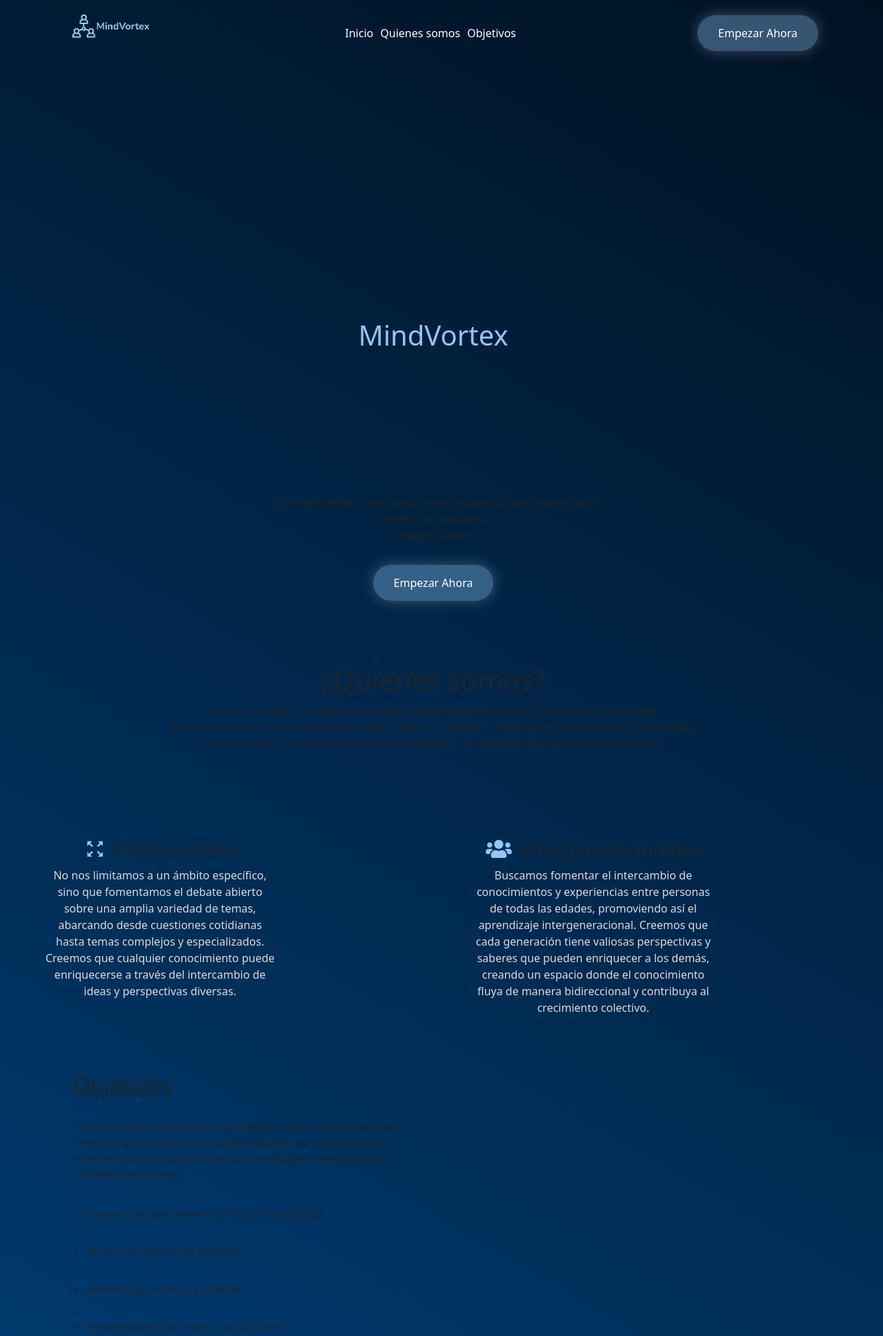
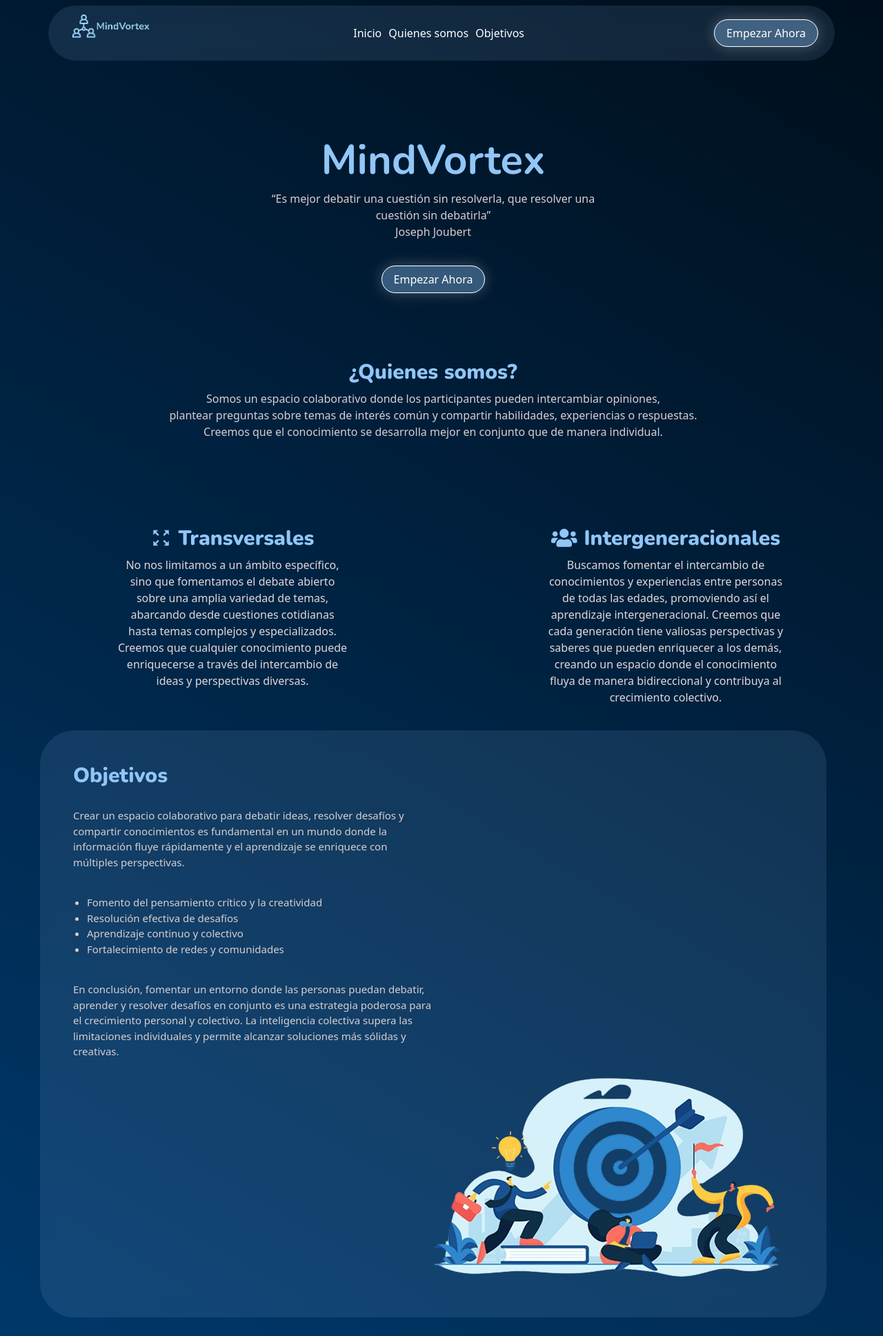
Before and after one commit to leywun17/MindVortex, a PHP site: page / in a window 1280 px wide. Shown: the top 1937 px of the page at 69% size. Run offline with PHP 8.4, Linux system fonts and the light colour scheme; some libraries are stand-ins or nearby versions.

Commit message:
Update style-principal.css

```diff
--- a/css/style-principal.css
+++ b/css/style-principal.css
@@ -11,7 +11,7 @@ body {
     height: 100vh;
     display: flex;
     flex-direction: column;
-    background: linear-gradient(210deg, #000000 20%, #00529C 100%);
+    background: linear-gradient(210deg, #000000 24%, #00529C 100%);
     background-size: 450% 450%;
     color: #fff;
     animation: gradientAnimation 5s ease;
@@ -19,36 +19,46 @@ body {
 
 @keyframes gradientAnimation {
     0% {
-        background-position: 0% 00%;
+        background-position: 0% 00% !important;
     }
     50% {
-        background-position: 100% 0%;
+        background-position: 100% 0% !important;
     }
     100% {
-        background-position: 0% 0%;
+        background-position: 0% 0% !important;
     }
 }
-
-
-header{
-    width: 100%;
-    display: flex;
-    align-items: center;
-    justify-content: space-evenly;
-    padding: 20px;
-    margin: 30px 5px 5px 0;
+.boton-header {
+    text-decoration: none;
+    color: #fff;
+    text-align: center;
+    width: auto;
+    cursor: pointer;
+    padding: 8px 17px;
+    background-color: rgba(145, 198, 247, 0.37);
+    border: 1px solid#fff !important;
+    border-radius: 50px;
+    font-size: 16px;
+    box-shadow: 0 0 20px rgba(255, 255, 255, 0.25);
 }
-
-.mobile{
-    display: none;
+.boton-header:hover{
+    color: #fff !important;
 }
-
-ul{
-    display: flex;
-    list-style: none;
-    gap: 32px;
+.contenedor-hero {
+    width: auto;
+    color: #91C6F7;
+    font-size: 60px;
+    font-family: nunito;
+    font-weight: 700;
+    margin-top: 100px;
 }
-
+.contenedor-hero-h1 {
+    width: auto;
+    color: #91c6f7;
+    font-size: 30px;
+    font-family: nunito;
+    font-weight: 850;
+}
 .links a {
     color: #fff;
     text-decoration: none;
@@ -77,100 +87,9 @@ ul{
     transform: scaleX(1);
     transform-origin: left;
 }
-
-.boton-header {
-    text-decoration: none;
-    color: #fff;
-    text-align: center;
-    width: auto;
-    cursor: pointer;
-    padding: 15px 30px;
-    background-color: rgba(145, 198, 247, 0.37);
-    border-radius: 50px;
-    font-size: 16px;
-    box-shadow: 0 0 20px rgba(255, 255, 255, 0.25);
+.letra {
+    color: rgb(214, 207, 207);
 }
-
-.boton-header:hover {
-    animation: shadow-pulse 1.5s infinite alternate linear;
-}
-
-@keyframes shadow-pulse {
-    0% {
-        box-shadow: 0 0 20px rgba(255, 255, 255, 0.25);
-        background-color: rgba(145, 198, 247, 0.37);
-    }
-    100% {
-        box-shadow: 0 0 30px rgba(255, 255, 255, 0.5);
-        background-color: rgba(145, 198, 247, 0.523);
-    }
-}
-
-.imagen-logo{
-    position: relative;
-    top: 15px;
-}
-
-.contenedor-hero{
-    width: auto;
-    height: 70vh;
-    display: flex;
-    flex-direction: column;
-    color: #91C6F7;
-    text-align: center;
-    justify-content: center;
-    align-items: center;
-    gap: 25px;
-    margin: 30px;
-    position: relative;
-    top: 80px;
-}
-
-.contenedor-hero h1{
-    font-size: 110px;
-    font-weight: 800;
-}
-
-.aboutUs{
-    width: 90%;
-    height: auto;
-    margin: 40px auto;
-    display: flex;
-    flex-direction: column;
-    position: relative;
-    top: 190px;
-}
-
-.part1{
-    font-weight: 900;
-    color: #91C6F7;
-    font-size: 40px;
-    text-align: center;
-    padding: 30px;
-    width: 100%;
-}
-
-.part1 h2{
-    font-weight: bold;
-    margin-bottom: 15px;
-}
-
-.part1 p{
-    font-weight: 200;
-    font-size: 16px;
-    color: #fff;
-}
-
-.part2{
-    height: auto;
-    font-size: 35px;
-    color: #91C6F7;
-    display: flex;
-    justify-content: space-around;
-    gap: 20px;
-    flex-wrap: wrap;
-}
-
 .text{
     width: 400px;
     text-align: center;
@@ -178,6 +97,7 @@ ul{
     display: flex;
     flex-direction: column;
     margin: 20px;
+    margin-left: 125px;
 }
 
 .text p{
@@ -191,14 +111,19 @@ ul{
     align-items: center;
     gap: 10px;
 }
-
 .inter{
     display: flex;
     justify-content: center;
     align-items: center;
     gap: 10px;
 }
-
+.contenedor-principal {
+	background-color: rgb(145, 198, 247, 0.12);
+	backdrop-filter: blur(10px);
+	-webkit-backdrop-filter: blur(10px);
+	height: 100%;
+	border-radius: 50px;
+}
 .objetivos{
     margin: 10px auto;
     width: 80%;
@@ -230,162 +155,8 @@ ul{
     flex-direction: column;
     list-style: disc;
 }
-
 .imagen{
-    width: 45%;
     display: flex;
-    align-items: center;
-    justify-content: center;
+    align-items: end;
+    justify-content: right;
 }
-
-.imagen img{
-    margin: auto 10px;
-}
-
-footer img{
-    width: 100%;
-    position: relative;
-    top: 50px;
-    image-rendering: auto;
-}
-
-@media screen and (min-width: 768px) and (max-width: 1023px){
-    .imagen{
-        display: none;
-    }
-
-    .texto-objetivos{
-        width: 100%;
-        margin: 10px;
-    }
-
-    footer img{
-        top: 85px;
-    }
-}
-
-@media screen and (max-width: 767px) {
-    body{
-        background-size: 600% 600%;
-    }
-    header{
-        display: none;
-    }
-
-    .mobile {
-        display: flex;
-        justify-content: space-between;
-        align-items: center;
-        padding: 10px 20px;
-        background-color: transparent;
-        position: relative;
-    }
-
-    /* Estilos para el logo */
-    .imagen-logo img {
-        max-width: 100px;
-        height: auto;
-    }
-
-    /* Estilos para el ícono de menú */
-    .menu-icon {
-        display: block; /* Mostrar el ícono en móviles */
-        font-size: 24px;
-        cursor: pointer;
-    }
-
-    .dashboard {
-        display: none; /* Ocultar por defecto */
-        flex-direction: column;
-        width: 40%;
-        height: auto;
-        text-align: center;
-        border-radius: 15px;
-        background-color: #222e3a;
-        position: absolute;
-        top: 75px;
-        left: 80%;
-        transform: translateX(-50%) translateY(-20px);
-        padding: 30px;
-        z-index: 3;
-        gap: 30px;
-        opacity: 0;
-        pointer-events: none;
-        transition: opacity 0.5s ease, transform 0.5s ease;
-    }
-
-    /* Animación cuando el menú está activo */
-    .dashboard.active {
-        display: flex; /* Mostrar el menú */
-        opacity: 1;
-        pointer-events: auto;
-        animation: slideIn 0.5s ease forwards;
-    }
-
-    /* Animación cuando el menú se oculta */
-    .dashboard:not(.active) {
-        animation: slideOut 0.5s ease forwards;
-    }
-
-    /* Keyframes para la animación de entrada */
-    @keyframes slideIn {
-        0% {
-            opacity: 0;
-            transform: translateX(-50%) translateY(-20px);
-        }
-        100% {
-            opacity: 1;
-            transform: translateX(-50%) translateY(0);
-        }
-    }
-
-    /* Keyframes para la animación de salida */
-    @keyframes slideOut {
-        0% {
-            opacity: 1;
-            transform: translateX(-50%) translateY(0);
-        }
-        100% {
-            opacity: 0;
-            transform: translateX(-50%) translateY(-20px);
-        }
-    }
-
-
-
-    /* Estilos para los enlaces */
-    .links ul {
-        list-style: none;
-        margin: 0;
-        padding: 0;
-        display: flex;
-        flex-direction: column;
-    }
-
-    .links ul li {
-        margin-right: 0;
-        margin-bottom: 10px;
-    }
-
-    .links ul li a {
-        text-decoration: none;
-        color: #fff;
-    }
-
-    .contenedor-hero h1{
-        font-size: 80px;
-    }
-
-
-    .imagen{
-        display: none;
-    }
-    .texto-objetivos{
-        width: 100%;
-        margin: 10px;
-    }
-    footer img{
-        width: 100%;
-        top: 105px;
-    }
-}
```
